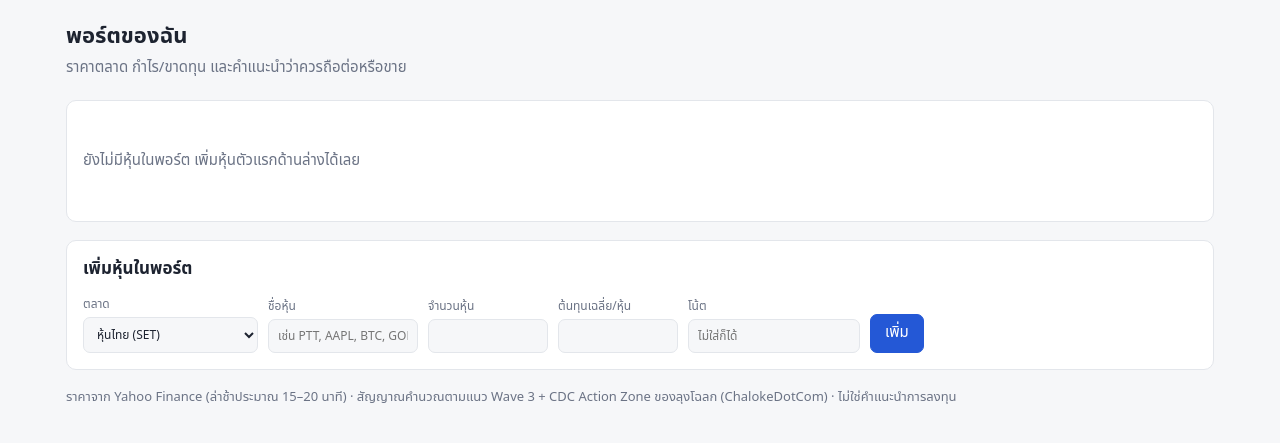
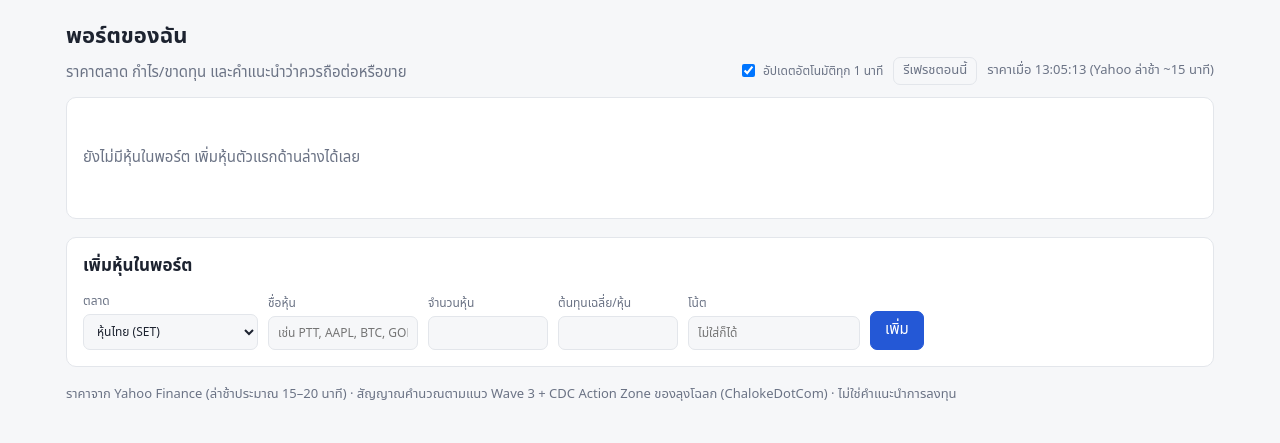
Before and after one commit to orange24/tradepro, a Flask app: page / in a window 1280 px wide. Shown: the part 66-509 px from the top of the page. Run offline with Flask 3, Linux system fonts and the light colour scheme; data that the repository does not hold is empty.

Commit message:
Portfolio: live prices (auto refresh every minute + refresh button)
The page refetches itself with ?fresh=1 (prices at most a minute old) and
swaps in the holdings tables, skipping a refresh while a holding is being
edited. Auto refresh can be switched off and the choice is remembered.

Co-Authored-By: Claude Opus 5.5 (1M context) <noreply@anthropic.com>

```diff
--- a/tradepro/web/app.py
+++ b/tradepro/web/app.py
@@ -175,10 +175,10 @@ def create_app(db_path: str | None = None, source: str | None = None, autoscan:
         return {"STATUS_TH": STATUS_TH, "ACTION_TH": ACTION_TH, "CONTEXT_TH": CONTEXT_TH, "SETUP_TH": SETUP_TH,
                 "CURRENCY": CURRENCY, "MARKETS": MARKETS, "MARKET_TH": MARKET_TH, "ASSETS": ASSETS}
 
-    def evaluate(h: dict) -> dict:
+    def evaluate(h: dict, max_age: float | None = None) -> dict:
         row = dict(h)
         try:
-            df = prices.history(h["market"], h["ticker"])
+            df = prices.history(h["market"], h["ticker"], max_age=max_age)
             a = advise(df, market_cfg(h["market"]), cost=h["cost"])
             value, basis = a.price * h["shares"], h["cost"] * h["shares"]
             row.update(advice=a, price=a.price, value=value, basis=basis, pnl=value - basis,
@@ -190,8 +190,10 @@ def create_app(db_path: str | None = None, source: str | None = None, autoscan:
     @app.get("/")
     def portfolio():
         holdings = store.holdings()
+        # ?fresh=1 (the page's live refresh) refetches prices older than a minute
+        max_age = LIVE_SECONDS if request.args.get("fresh") else None
         with ThreadPoolExecutor(max_workers=6) as pool:
-            rows = list(pool.map(evaluate, holdings))
+            rows = list(pool.map(lambda h: evaluate(h, max_age), holdings))
         groups = {}
         for m in MARKETS:
             items = [r for r in rows if r["market"] == m]
@@ -200,7 +202,8 @@ def create_app(db_path: str | None = None, source: str | None = None, autoscan:
                 value, basis = sum(r["value"] for r in ok), sum(r["basis"] for r in ok)
                 groups[m] = {"rows": items, "value": value, "basis": basis, "pnl": value - basis,
                              "pnl_pct": (value / basis - 1) * 100 if basis else 0.0}
-        return render_template("portfolio.html", groups=groups, active="portfolio")
+        return render_template("portfolio.html", groups=groups, active="portfolio",
+                               updated=datetime.now(timezone.utc).isoformat())
 
     @app.post("/holdings")
     def add_holding():
--- a/tradepro/web/static/style.css
+++ b/tradepro/web/static/style.css
@@ -104,3 +104,6 @@ table.kv td.num { font-weight: 700; white-space: nowrap; width: 110px; }
 .act-trim { background: var(--amber-bg); color: var(--amber); }
 .act-sell { background: var(--red-bg); color: var(--red); }
 .act-hold { background: transparent; color: var(--muted); border: 1px solid var(--line); }
+.live { display: flex; gap: 10px; align-items: center; flex-wrap: wrap; font-size: 13px; }
+.live label { flex-direction: row; align-items: center; gap: 5px; }
+.live input { min-width: auto; }
--- a/tradepro/web/templates/portfolio.html
+++ b/tradepro/web/templates/portfolio.html
@@ -2,8 +2,16 @@
 {% block title %}พอร์ตของฉัน · TradePro{% endblock %}
 {% block body %}
 <h1>พอร์ตของฉัน</h1>
-<p class="sub">ราคาตลาด กำไร/ขาดทุน และคำแนะนำว่าควรถือต่อหรือขาย</p>
+<div class="card-head">
+  <p class="sub" style="margin:0">ราคาตลาด กำไร/ขาดทุน และคำแนะนำว่าควรถือต่อหรือขาย</p>
+  <div class="live">
+    <label><input type="checkbox" id="live-on" checked> อัปเดตอัตโนมัติทุก 1 นาที</label>
+    <button type="button" class="ghost" id="live-now">รีเฟรชตอนนี้</button>
+    <span class="note" id="live-status" data-utc="{{ updated }}"></span>
+  </div>
+</div>
 
+<div id="holdings">
 {% for m, g in groups.items() %}
 {% set cur = CURRENCY[m] %}
 <section class="card">
@@ -58,6 +66,8 @@
 <section class="card"><p class="empty">ยังไม่มีหุ้นในพอร์ต เพิ่มหุ้นตัวแรกด้านล่างได้เลย</p></section>
 {% endfor %}
 
+</div>
+
 <section class="card">
   <h2 style="margin-bottom:12px">เพิ่มหุ้นในพอร์ต</h2>
   <form method="post" action="{{ url_for('add_holding') }}" class="form-row">
@@ -69,4 +79,33 @@
     <button>เพิ่ม</button>
   </form>
 </section>
+<script>
+// Live prices: refetch this page with fresh prices and swap in the holdings tables.
+// Skipped while you are editing a holding so the form does not close under you.
+(function () {
+  const box = document.getElementById("holdings"), status = document.getElementById("live-status");
+  const on = document.getElementById("live-on");
+  try { on.checked = localStorage.getItem("tradepro:live") !== "0"; } catch (e) {}
+  const stamp = iso => { const d = new Date(iso); status.textContent = isNaN(d) ? "" :
+    "ราคาเมื่อ " + d.toLocaleTimeString("th-TH") + " (Yahoo ล่าช้า ~15 นาที)"; };
+  stamp(status.dataset.utc);
+  let busy = false;
+  async function refresh(force) {
+    if (busy || (!force && (!on.checked || document.hidden))) return;
+    if (box.querySelector("details[open]") || box.contains(document.activeElement)) return;
+    busy = true; status.textContent = "กำลังอัปเดตราคา…";
+    try {
+      const html = await (await fetch("{{ url_for('portfolio') }}?fresh=1")).text();
+      const doc = new DOMParser().parseFromString(html, "text/html");
+      const fresh = doc.getElementById("holdings");
+      if (fresh && !box.querySelector("details[open]")) box.innerHTML = fresh.innerHTML;
+      stamp(doc.getElementById("live-status").dataset.utc);
+    } catch (e) { status.textContent = "อัปเดตไม่ได้ จะลองใหม่ใน 1 นาที"; }
+    busy = false;
+  }
+  on.addEventListener("change", () => { try { localStorage.setItem("tradepro:live", on.checked ? "1" : "0"); } catch (e) {} });
+  document.getElementById("live-now").addEventListener("click", () => refresh(true));
+  setInterval(refresh, 60000);
+})();
+</script>
 {% endblock %}
```
Also changed, not shown: tests/test_web.py (+2 -0 lines).
